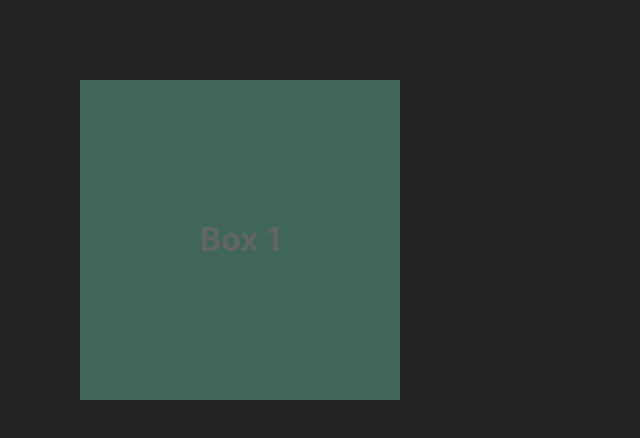
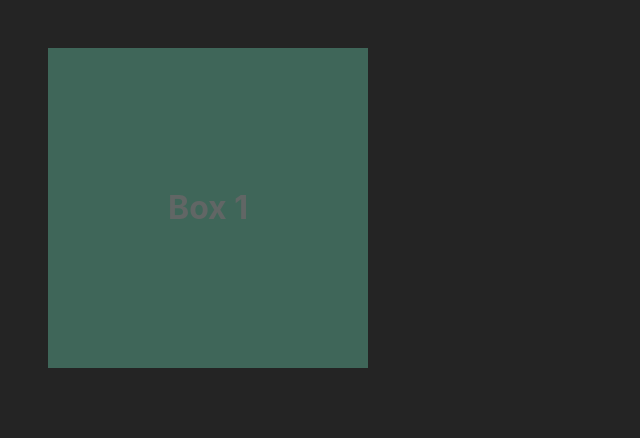
Before and after one commit to HIRWA13/Framer-Playground, a React (Vite) app: page / in a window 1280 px wide. Shown: the top 438 px of the page, without its empty margins (0-640 px from the left). Built offline with nearby package versions, Linux system fonts and the light colour scheme.

Commit message:
feat: update app.css

```diff
--- a/src/App.css
+++ b/src/App.css
@@ -5,7 +5,7 @@
 }
 
 #root {
-  padding: 5rem;
+  padding: 3rem;
 }
 
 .box-container {
```
